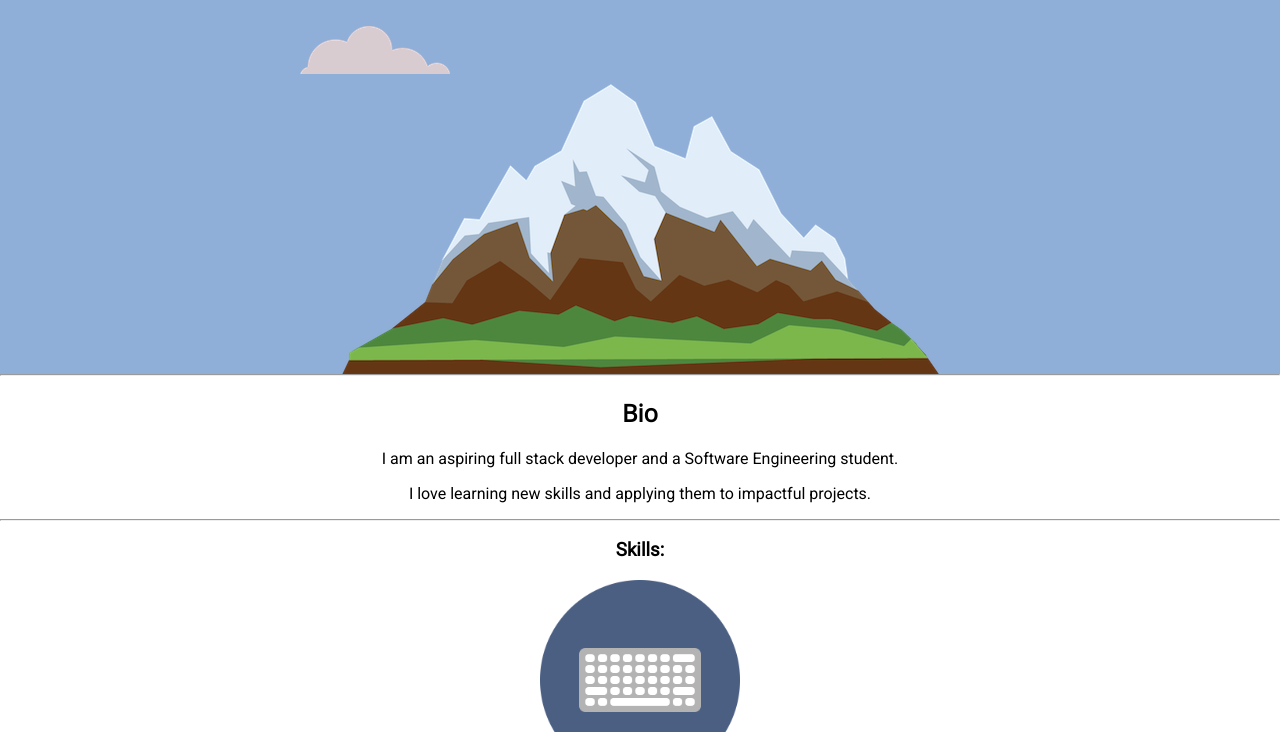
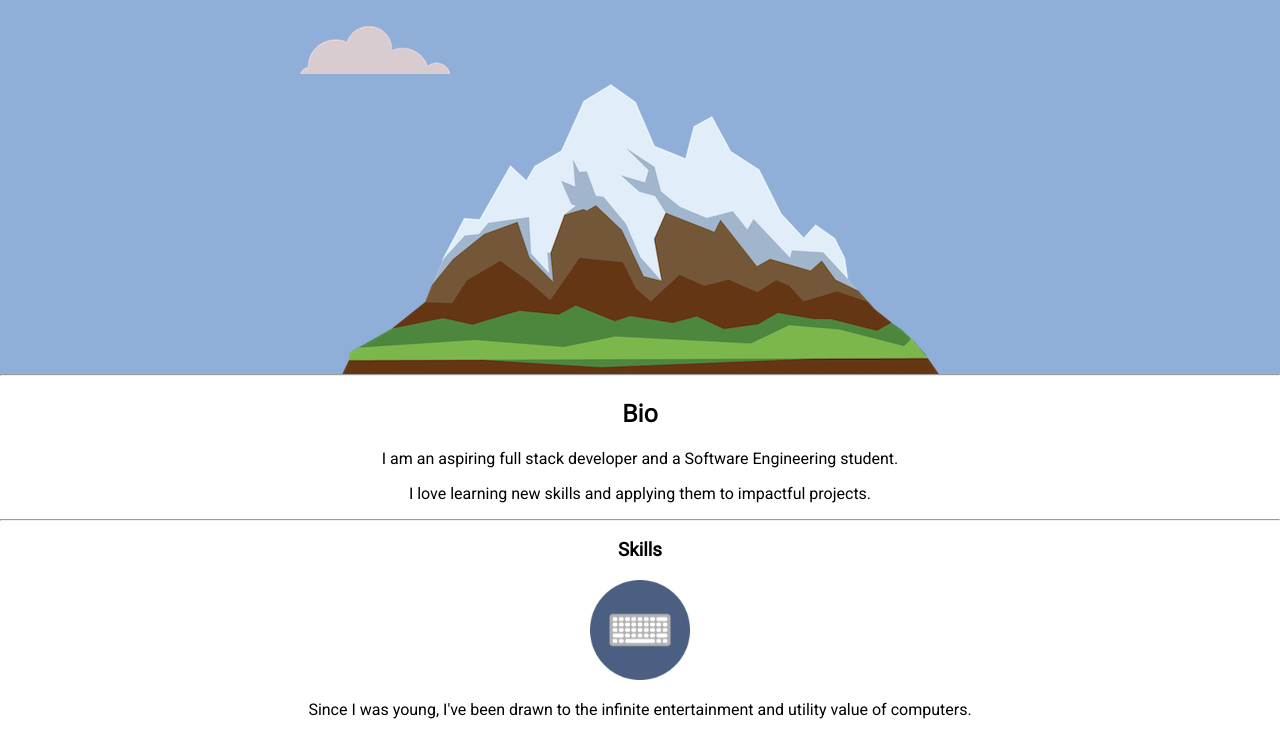
Before and after one commit to michael-canaran/michael-canaran.github.io, a plain HTML site: page index.html in a window 1280 px wide. Shown: the part 217-949 px from the top of the page. Drawn offline with nearby package versions, Linux system fonts and the light colour scheme; a web font is replaced by a local one.

Commit message:
Fixed some CSS

```diff
--- a/css/styles.css
+++ b/css/styles.css
@@ -26,19 +26,19 @@ p {
 }
 
 .keyboard {
-    height: 200px;
-    width: 200px;
+    display: inline-block;
+    width: 100px;
 }
 
 .linkedin {
     height: 50px;
     width: 50px;
+    margin: auto auto 2rem auto;
 }
 .top-cloud {
     position: absolute;
     right: 300px;
     top: 50px;
-
 }
 
 .bottom-cloud {
@@ -49,5 +49,4 @@ p {
 
 .mountain {
     vertical-align: bottom;
-    margin: auto;
 }
--- a/index.html
+++ b/index.html
@@ -24,7 +24,7 @@
         <h2>Bio</h2>
         <p>I am an aspiring full stack developer and a Software Engineering student.</p> <p>I love learning new skills and applying them to impactful projects.</p>
         <hr>
-        <h3>Skills:</h3>
+        <h3>Skills</h3>
         <img class="keyboard" src="images/keyboard.png" alt="keyboard-img">
         <p>Since I was young, I've been drawn to the infinite entertainment and utility value of computers.</p>
         <p>Throughout the years and through several side projects, I have gained in-depth experience in full stack development and am still eager to learn more.</p>
```
